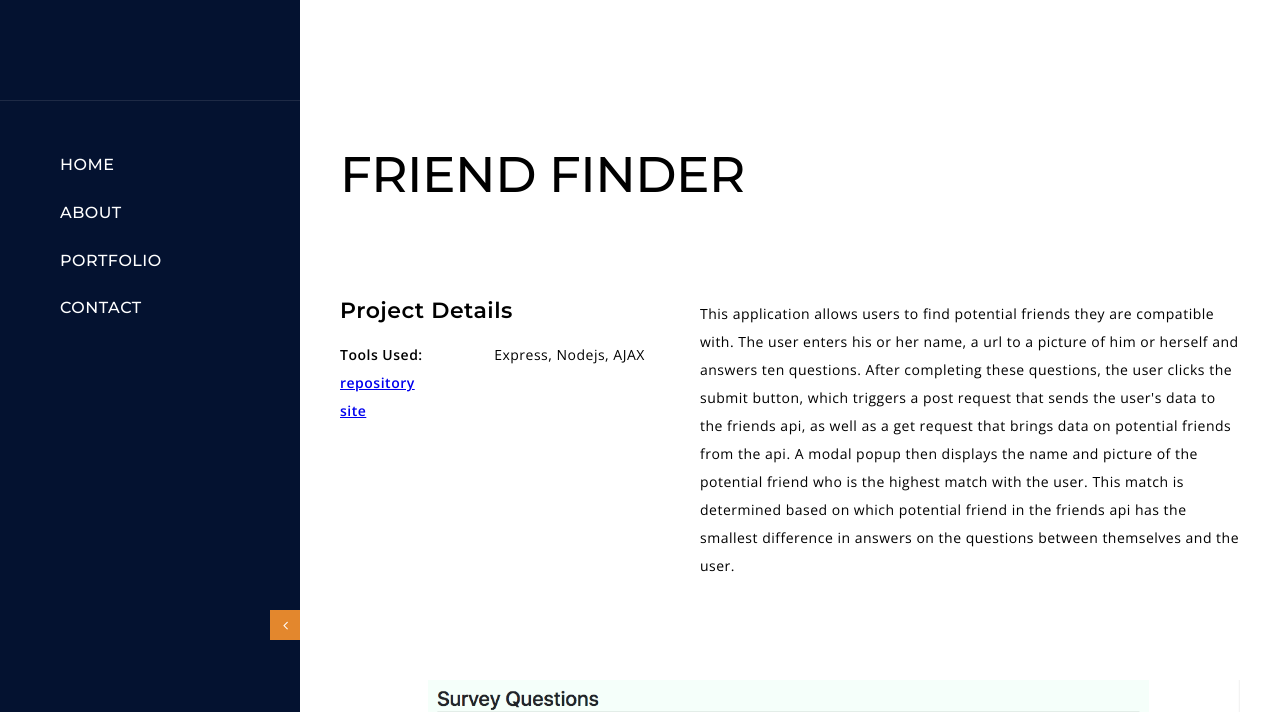
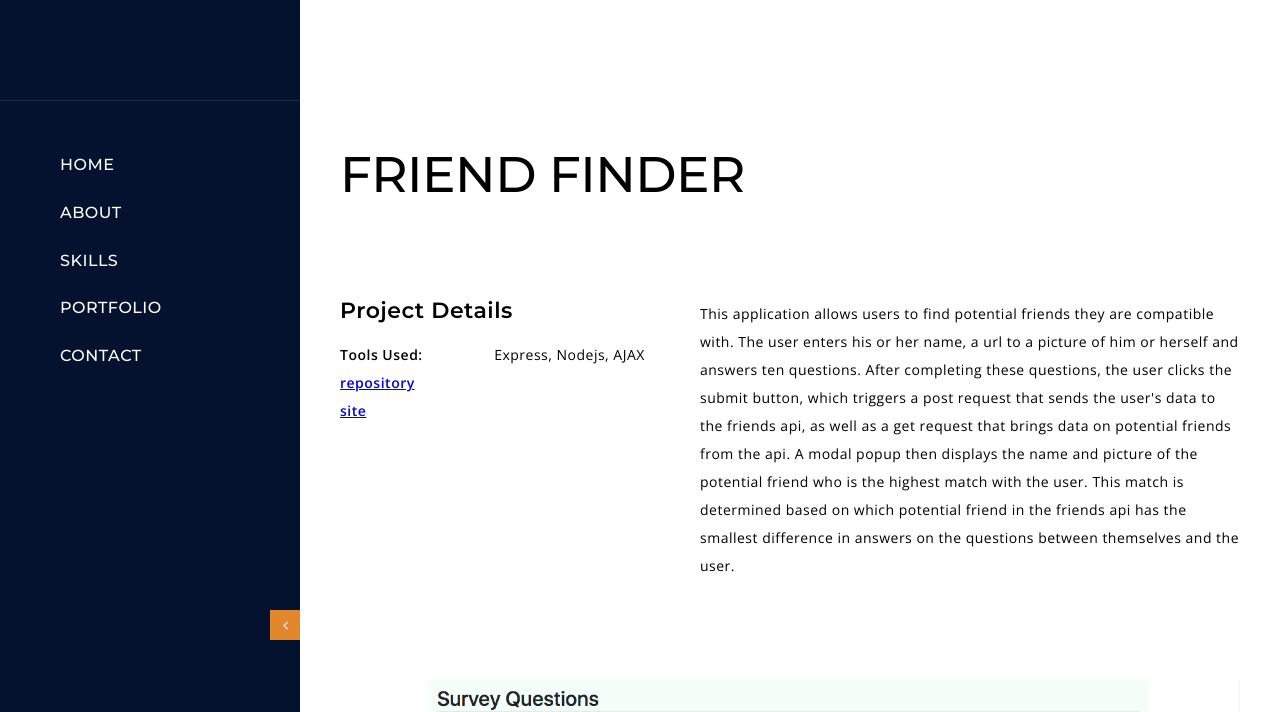
Before and after one commit to pkeane2018/Project-Portfolio, a website: page portfolio-single-2.html in a window 1280 px wide. Shown: the top 712 px of the page. Drawn offline with nearby package versions, Linux system fonts and the light colour scheme; no server answers.

Commit message:
added code for skills section anchor anchor in sidebar on homepage and individual project pages

```diff
--- a/portfolio-single-2.html
+++ b/portfolio-single-2.html
@@ -64,6 +64,7 @@
 				<ul class="anchor_nav">
 						<li><a href="./index.html#home">Home</a></li>
 						<li><a href="./index.html#about">About</a></li>
+						<li><a href="./index.html#skills">Skills</a></li>
 						<li><a href="./index.html#portfolio">Portfolio</a></li>
 						<li><a href="./index.html#contact">Contact</a></li>
 				</ul>
@@ -83,6 +84,7 @@
 					<ul class="anchor_nav">
 							<li><a href="./index.html#home">Home</a></li>
 							<li><a href="./index.html#about">About</a></li>
+							<li><a href="./index.html#skills">Skills</a></li>
 							<li><a href="./index.html#portfolio">Portfolio</a></li>
 							<li><a href="./index.html#contact">Contact</a></li>
 					</ul>
```
Also changed, not shown: index.html (+1 -0 lines), portfolio-single-11.html (+2 -0 lines), portfolio-single-12.html (+2 -0 lines), portfolio-single-13.html (+2 -0 lines), portfolio-single-14.html (+2 -0 lines), portfolio-single.html (+2 -0 lines).
